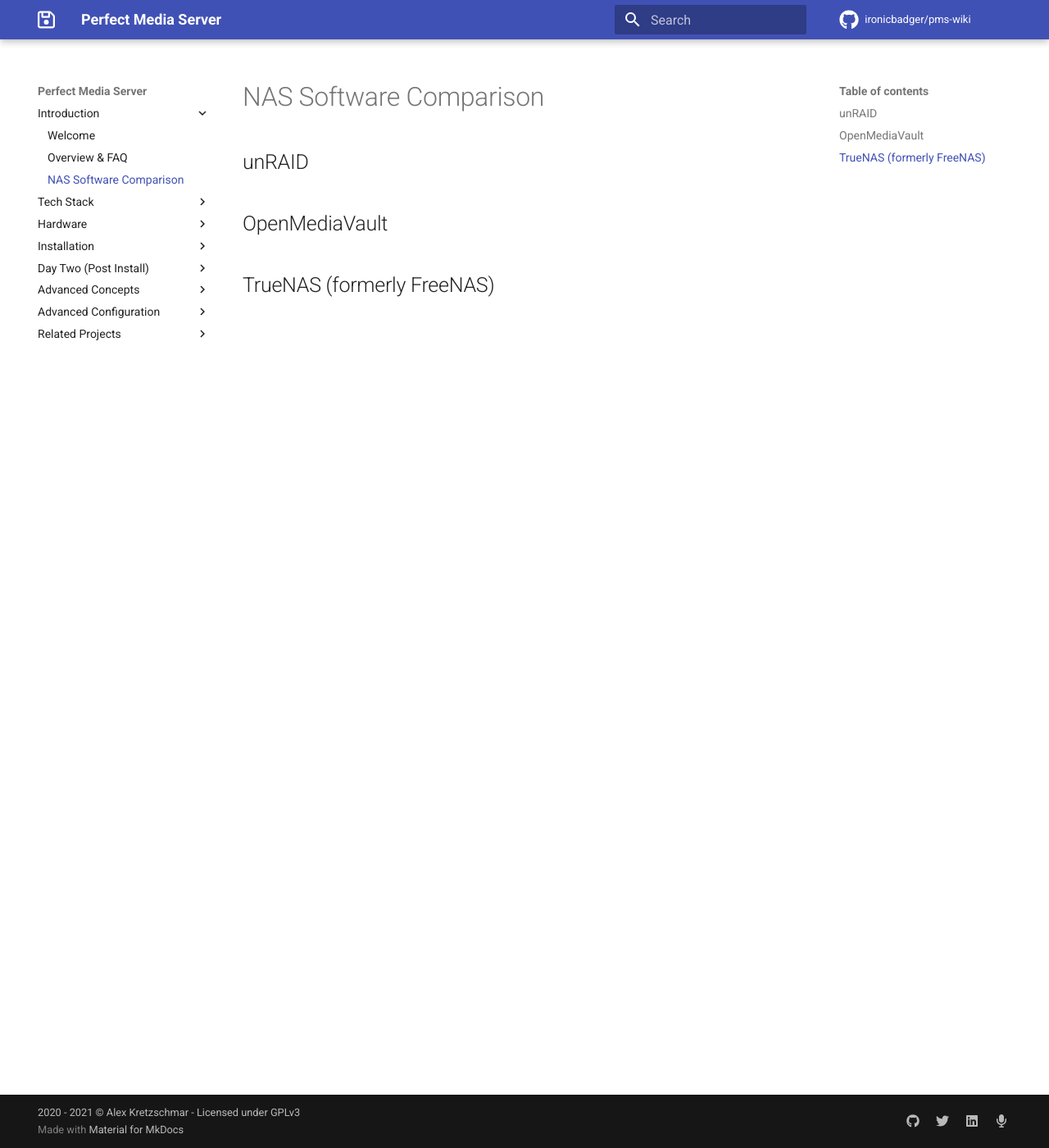
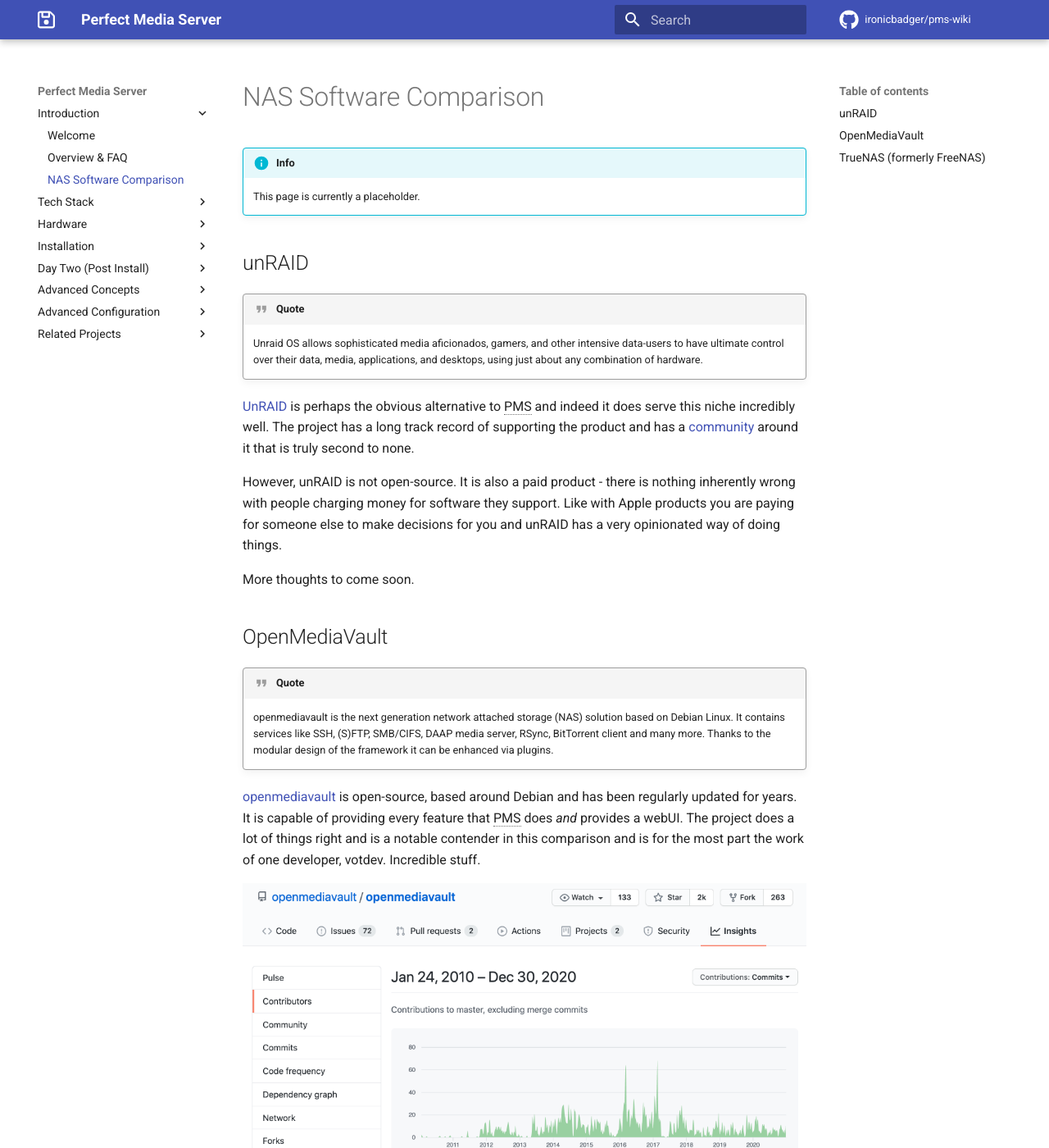
Before and after one commit to ironicbadger/pms-wiki, an MkDocs documentation site: the page built from docs/overview/nas-software-comparison.md, in a window 1280 px wide and 1400 px high. Shown: the whole window at 82% size. Built offline with MkDocs 1.6.1 and Material for MkDocs 9.7.7, drawn with Linux system fonts in a browser that asks for light colours; some web fonts are replaced; comment, search, counter and statistics services are not loaded; some of the changed text lies outside the part shown.

Commit message:
added some comparison thoughts

```diff
--- a/docs/overview/nas-software-comparison.md
+++ b/docs/overview/nas-software-comparison.md
@@ -1,7 +1,40 @@
 # NAS Software Comparison
+
+!!! info
+    This page is currently a placeholder.
 
 ## unRAID
 
+!!! quote
+    Unraid OS allows sophisticated media aficionados, gamers, and other intensive data-users to have ultimate control over their data, media, applications, and desktops, using just about any combination of hardware.
+
+[UnRAID ](https://unraid.net/) is perhaps the obvious alternative to PMS and indeed it does serve this niche incredibly well. The project has a long track record of supporting the product and has a [community](https://unraid.net/community) around it that is truly second to none.
+
+However, unRAID is not open-source. It is also a paid product - there is nothing inherently wrong with people charging money for software they support. Like with Apple products you are paying for someone else to make decisions for you and unRAID has a very opinionated way of doing things.
+
+More thoughts to come soon.
+
 ## OpenMediaVault
 
+!!! quote
+    openmediavault is the next generation network attached storage (NAS) solution based on Debian Linux. It contains services like SSH, (S)FTP, SMB/CIFS, DAAP media server, RSync, BitTorrent client and many more. Thanks to the modular design of the framework it can be enhanced via plugins.
+
+[openmediavault](https://www.openmediavault.org/) is open-source, based around Debian and has been regularly updated for years. It is capable of providing every feature that PMS does *and* provides a webUI. The project does a lot of things right and is a notable contender in this comparison and is for the most part the work of one developer, votdev. Incredible stuff.
+
+<p align="center">
+<img alt="omv-github" src="../../images/omv-github.png">
+</p>
+
+That said, for a GUI to be worth learning it has to be meaningfully better than the alternative by reducing complexity or being eye-candy. Unfortunately, OMV fails on both fronts. Sadly the UI looks dated and each time I've tried to use the project over the years I've come away frustrated by the extra complexity it adds.
+
+<p align="center">
+<img alt="omv-ui" src="../../images/omv-ui.png">
+</p>
+
+This pervasive frustration was also the case as a new user. Something that could be configured in a few lines of a config file required navigating a UI and doing a whole lot of clicking. As a more experienced administrator these days I have embraced automation via [Ansible](../concepts/infraascode.md#ansible) and can rebuild a server in 15 minutes from scratch. Managing a server entirely via the CLI might seem intimidating at first but it's really the way to go. Yes, even via mobile using JuiceSSH on Android or blink on iOS - see [remote access](../day-two/remote-access.md).
+
+OpenMediaVault is just Linux underneath though which is a good thing. This means it runs docker, supports ZFS (via DKMS), SnapRAID and MergerFS too.
+
 ## TrueNAS (formerly FreeNAS)
+
+*[PMS]: Perfect Media Server
```
Also changed, not shown: docs/images/omv-github.png (added), docs/images/omv-ui.png (added).
